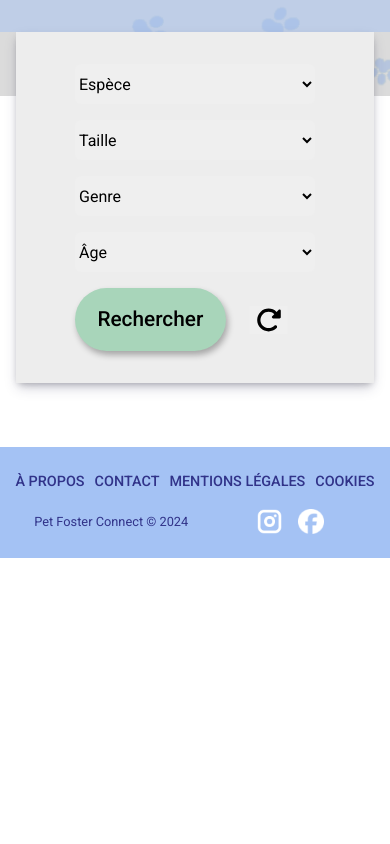
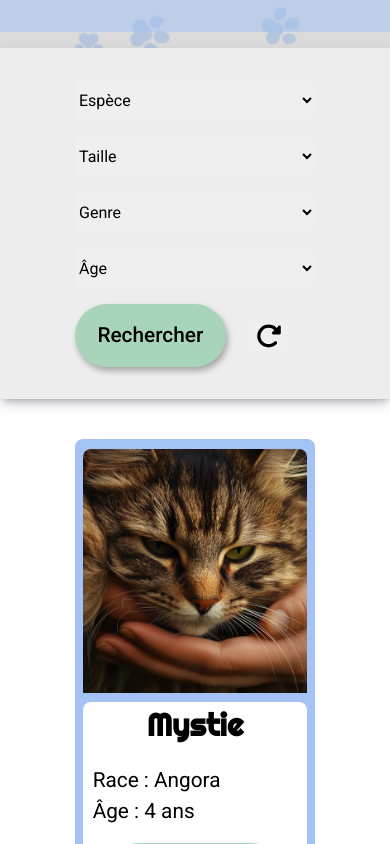
Before and after one commit to Cecile-Duc-Dit-Catty/Pet-Foster-Connect-Front, a React (Vite) app: page /animaux in a window 390 px wide. Shown: the part 256-1100 px from the top of the page. Before the commit the page ends 844 px from the top, so only its background shows below. Built offline with nearby package versions, Linux system fonts and the light colour scheme.

Commit message:
feature: add animal cards to the animal page mobile version

```diff
--- a/src/pages/AnimalsPage/AnimalsPage.module.css
+++ b/src/pages/AnimalsPage/AnimalsPage.module.css
@@ -1,3 +1,5 @@
+/*MOBILE FIRST */
+
 .formDesktop {
     display: none;
 }
@@ -12,8 +14,7 @@
     background-color: #EDEDED;
     box-shadow: rgba(50, 50, 93, 0.25) 0px 6px 12px -2px, rgba(0, 0, 0, 0.3) 0px 3px 7px -3px;
     padding: 2rem;
-    margin-inline: 1rem;
-
+    margin-top: 1rem;
 }
 
 .alignForm {
@@ -39,3 +40,12 @@
     border: none;
     transform: scaleX(-1); /* Miroir horizontal */
 }
+
+.animalsCardContainer {
+    display: flex;
+    flex-direction: column;
+    align-items: center;
+    margin-bottom: 5rem;
+    position: relative;
+    bottom: 4.5rem;
+}
--- a/src/pages/AnimalsPage/AnimalsPage.tsx
+++ b/src/pages/AnimalsPage/AnimalsPage.tsx
@@ -1,7 +1,8 @@
-import styles from "./AnimalsPage.module.css";
-import PawsHeader from "../../components/pawsHeader/pawsHeader.tsx";
-import CtaButton from "../../components/mainButton/ctaButton.tsx";
-import Reinit from "../../assets/icons/rotate-left-solid.svg"
+import styles from './AnimalsPage.module.css';
+import PawsHeader from '../../components/pawsHeader/pawsHeader.tsx';
+import CtaButton from '../../components/mainButton/ctaButton.tsx';
+import Reinit from '../../assets/icons/rotate-left-solid.svg';
+import AnimalCard from '../../components/animalCard/AnimalCard';
 
 const AnimalsPage = () => {
     return (
@@ -89,9 +90,14 @@ const AnimalsPage = () => {
                         </form>
                     </div>
                 </section>
+                <section className={styles.animalsCardContainer}>
+                    <AnimalCard />
+                    <AnimalCard />
+                    <AnimalCard />
+                </section>
             </main>
         </>
     );
-}
+};
 
-export default AnimalsPage
+export default AnimalsPage;
```
